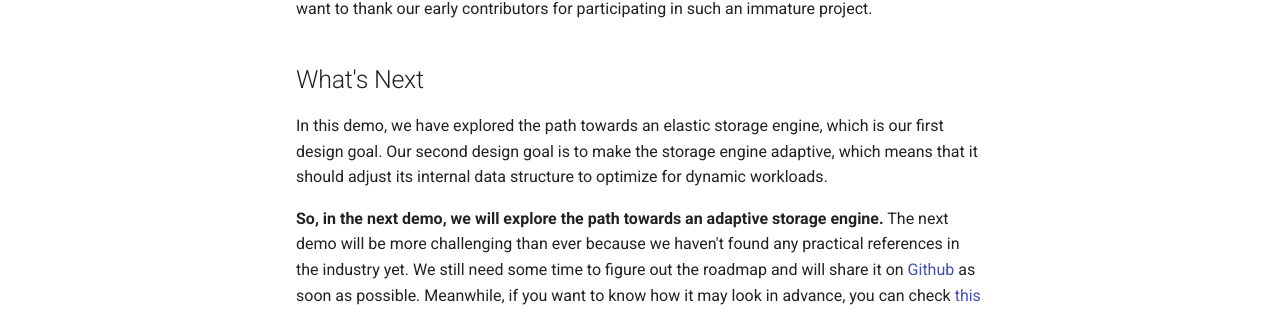
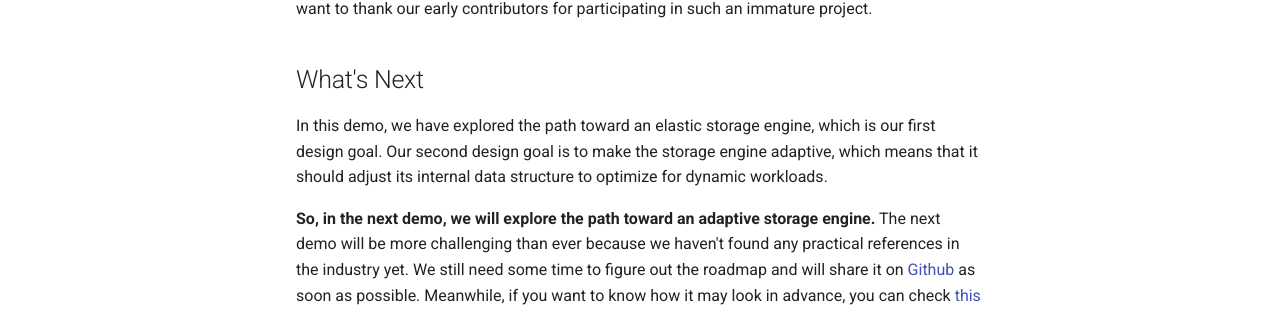
Before and after one commit to engula/engula.github.io, an MkDocs documentation site: the page built from docs/posts/demo-1.md, in a window 1280 px wide and 900 px high, scrolled down 18566 px. Shown: the part 478-793 px from the top of the window. Built offline with MkDocs 1.6.1 and Material for MkDocs 9.7.7, drawn with Linux system fonts in a browser that asks for light colours; comment, search, counter and statistics services are not loaded; some of the changed text lies outside the part shown.

```diff
--- a/docs/posts/demo-1.md
+++ b/docs/posts/demo-1.md
@@ -321,10 +321,10 @@ We also want to thank our early contributors for participating in such an immatu
 
 ## What's Next
 
-In this demo, we have explored the path towards an elastic storage engine, which is our first design goal.
+In this demo, we have explored the path toward an elastic storage engine, which is our first design goal.
 Our second design goal is to make the storage engine adaptive, which means that it should adjust its internal data structure to optimize for dynamic workloads.
 
-**So, in the next demo, we will explore the path towards an adaptive storage engine.**
+**So, in the next demo, we will explore the path toward an adaptive storage engine.**
 The next demo will be more challenging than ever because we haven't found any practical references in the industry yet.
 We still need some time to figure out the roadmap and will share it on [Github](https://github.com/engula/engula) as soon as possible.
 Meanwhile, if you want to know how it may look in advance, you can check [this paper](https://stratos.seas.harvard.edu/publications/design-continuums-and-path-toward-self-designing-key-value-stores-know-and).
--- a/mkdocs.yml
+++ b/mkdocs.yml
@@ -19,6 +19,9 @@ extra:
   social:
     - icon: fontawesome/brands/github
       link: https://github.com/engula
+  analytics:
+    provider: google
+    property: G-FHW7MJB9NB
 
 plugins:
   - git-revision-date
```
Also changed, not shown: other parts of docs/posts/demo-1.md (+1 -1 lines).
